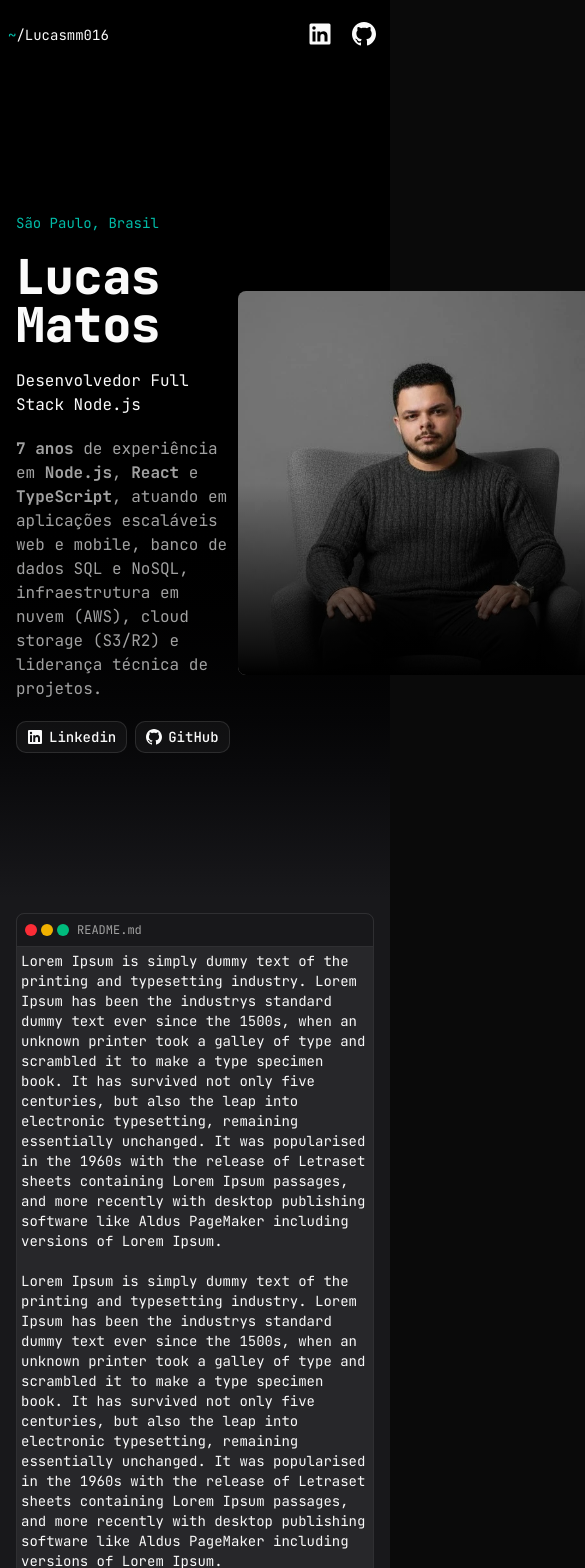
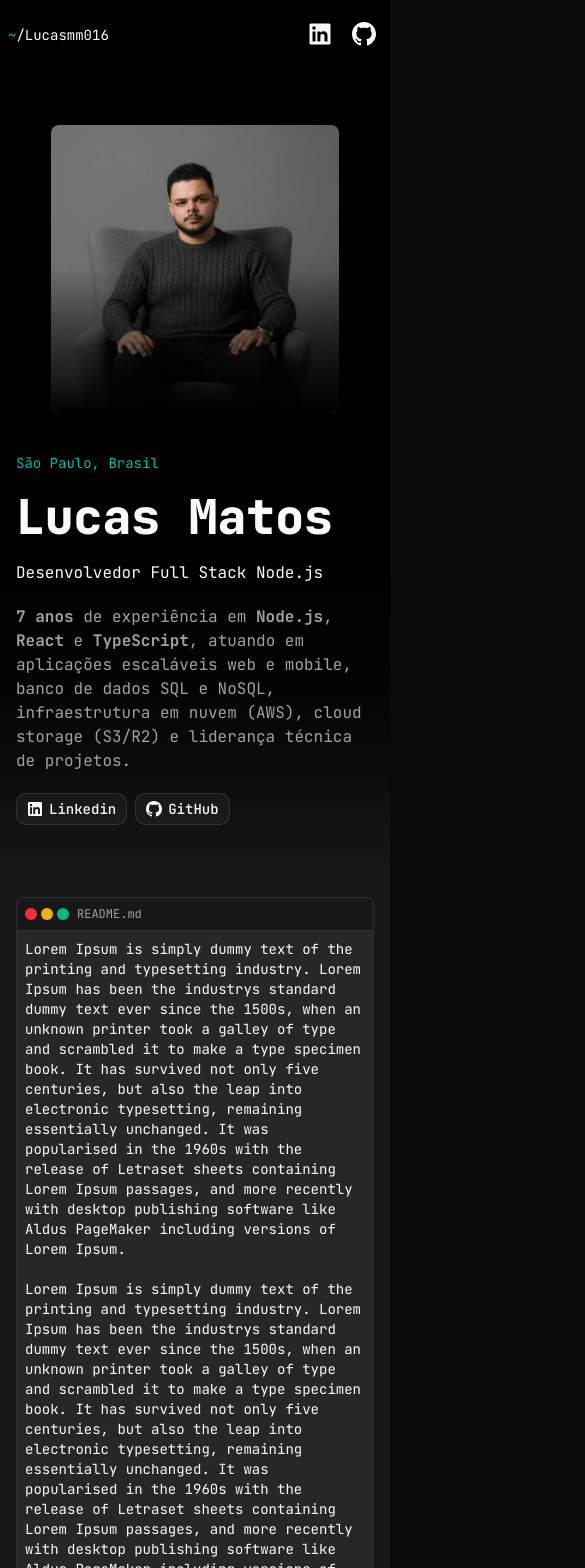
Before and after one commit to Lucasmm016/lucas-profile, a Next.js app: page / in a window 390 px wide. Shown: the top 1568 px of the page, 585 px wide, since content can reach past the window. Built offline with nearby package versions, Linux system fonts and the light colour scheme.

Commit message:
style: corrige responsividade da página principal para versão mobile e desktop;

```diff
--- a/app/page.tsx
+++ b/app/page.tsx
@@ -14,12 +14,12 @@ export default function Home() {
 
 			<main className="flex flex-1 w-full flex-col items-center">
 				<div className="w-full p-4 bg-linear-to-b from-black from-50% to-zinc-900">
-					<section className="w-full max-w-6xl mx-auto flex items-center justify-between gap-2 py-32">
+					<section className="w-full max-w-6xl mx-auto flex flex-col-reverse lg:flex-row items-center justify-between gap-10 py-10 lg:py-32">
 						<div className="flex flex-col gap-5">
 							<h3 className="text-primary text-sm">São Paulo, Brasil</h3>
 							<h1 className="text-5xl font-extrabold">Lucas Matos</h1>
 							<h2>Desenvolvedor Full Stack Node.js</h2>
-							<p className="text-muted-foreground max-w-xl">
+							<p className="text-muted-foreground max-w-full lg:max-w-xl">
 								<b>7 anos</b> de experiência em <b>Node.js</b>, <b>React</b> e <b>TypeScript</b>,
 								atuando em aplicações escaláveis web e mobile, banco de dados SQL e NoSQL,
 								infraestrutura em nuvem (AWS), cloud storage (S3/R2) e liderança técnica de
@@ -49,10 +49,10 @@ export default function Home() {
 								</Link>
 							</div>
 						</div>
-						<div>
+						<div className="w-full max-w-72 lg:max-w-96 aspect-square">
 							<div
 								style={{ backgroundImage: "url('/profile.webp')" }}
-								className="relative size-96 bg-size-[150%_auto] bg-position-[center_top_-8rem] rounded-md overflow-hidden"
+								className="relative size-full bg-size-[150%_auto] bg-position-[center_top_-7rem] rounded-md overflow-hidden"
 							>
 								<div className="absolute w-full h-full bg-linear-to-b from-transparent via-transparent to-black"></div>
 							</div>
--- a/components/Container.tsx
+++ b/components/Container.tsx
@@ -14,7 +14,7 @@ export function Container({ title, children }: Props) {
 				</div>
 				<span className="text-xs text-muted-foreground">{title}</span>
 			</div>
-			<div className="w-full p-1 bg-zinc-800">{children}</div>
+			<div className="w-full min-h-10 p-2 bg-zinc-800">{children}</div>
 		</div>
 	)
 }
```
